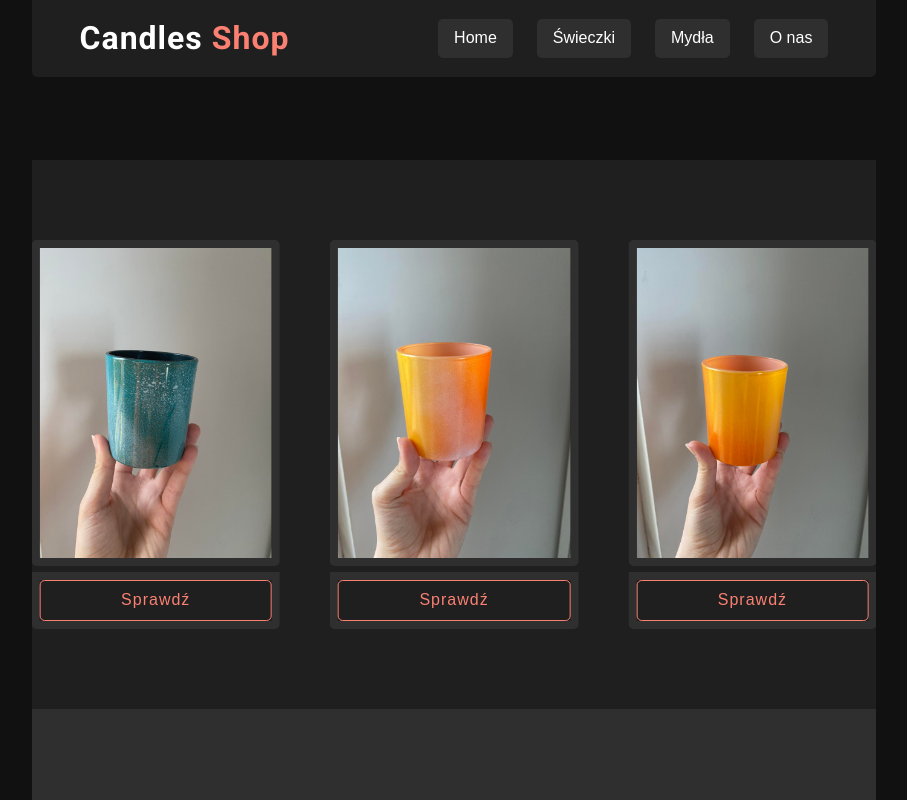
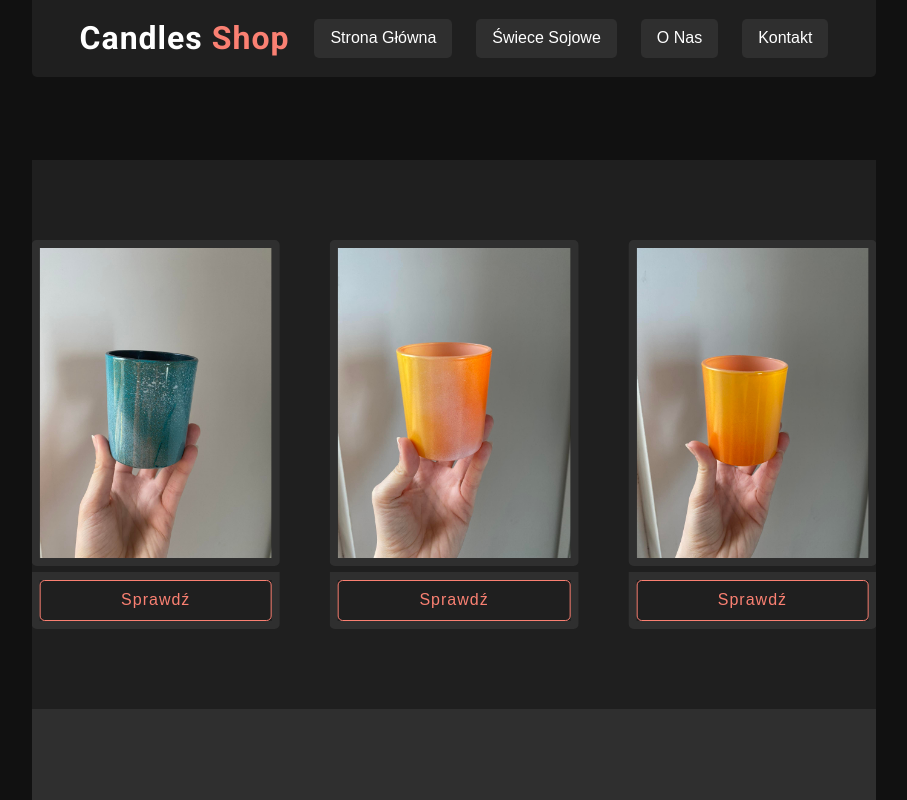
Before and after one commit to PaStar98/candles-shop, a React (Create React App) app: page / in a window 1280 px wide. Shown: the top 800 px of the page, without its empty margins (186-1093 px from the left). Built offline with nearby package versions, Linux system fonts and the light colour scheme.

Commit message:
change nav tab content

```diff
--- a/src/components/UI/Navigation/Navigation.js
+++ b/src/components/UI/Navigation/Navigation.js
@@ -5,19 +5,19 @@ const Navigation = props => {
   const navigationContent = [
     {
       id: 'n1',
-      val: 'Home',
+      val: 'Strona Główna',
     },
     {
       id: 'n2',
-      val: 'Świeczki',
+      val: 'Świece Sojowe',
     },
     {
       id: 'n3',
-      val: 'Mydła',
+      val: 'O Nas',
     },
     {
       id: 'n4',
-      val: 'O nas',
+      val: 'Kontakt',
     },
   ];
 
--- a/src/components/UI/Navigation/Navigation.module.scss
+++ b/src/components/UI/Navigation/Navigation.module.scss
@@ -6,7 +6,7 @@
   width: 100%;
   top: 0;
   left: 0;
-  z-index: 1000;
+  z-index: 100;
 }
 
 .navigation {
```
